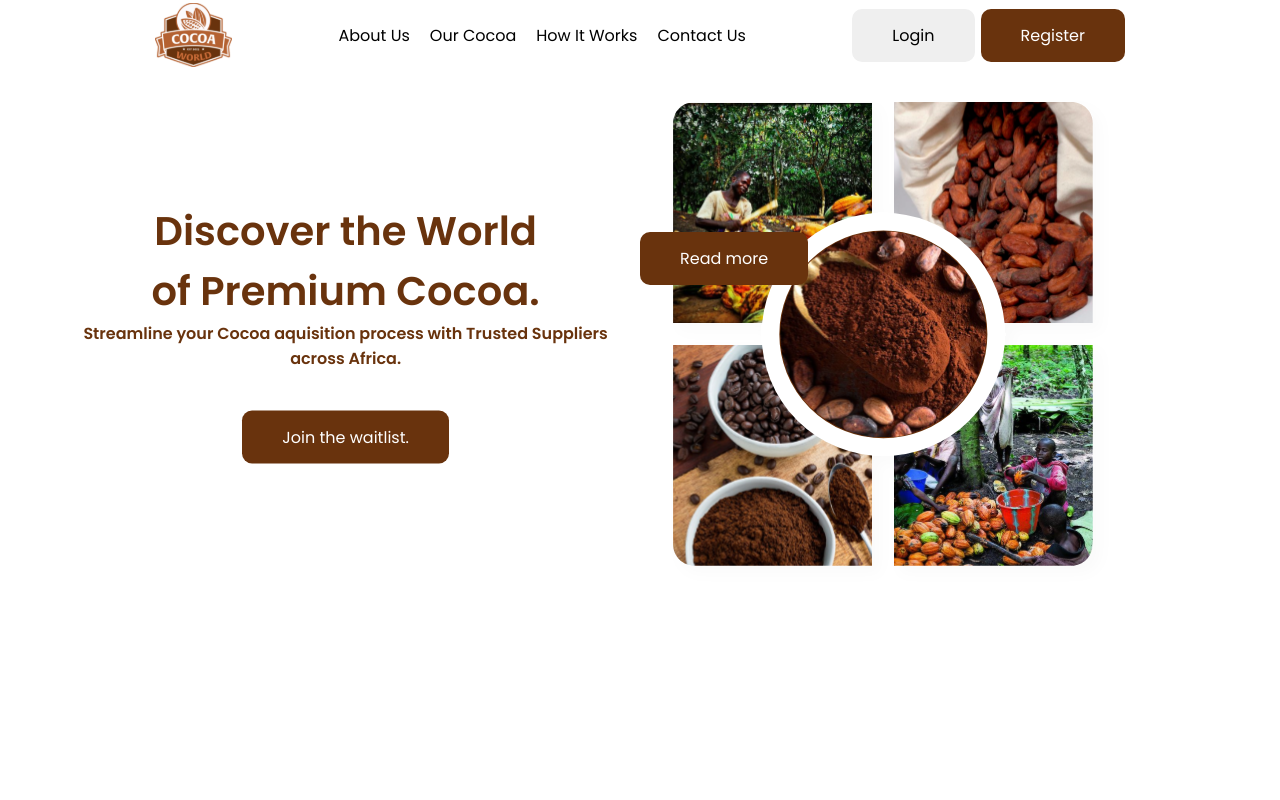
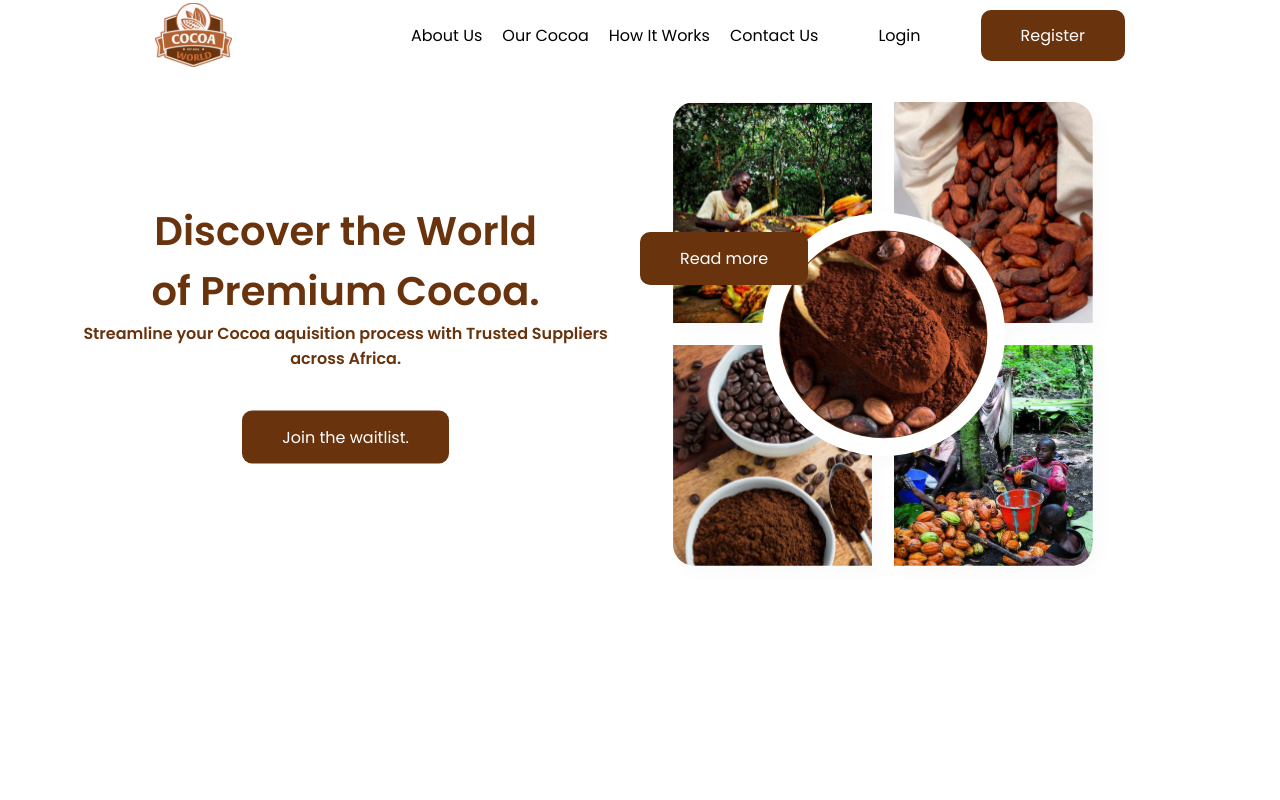
Before and after one commit to JosephMugo8711/cocoa-world3, a React (Create React App) app: page / in a window 1280 px wide. Shown: the top 800 px of the page. Built offline with nearby package versions, Linux system fonts and the light colour scheme.

Commit message:
Update Header.jsx

```diff
--- a/src/components/Header.jsx
+++ b/src/components/Header.jsx
@@ -1,14 +1,16 @@
-import React from 'react'
+import React from 'react';
+import 'animate.css';
+//import { BxFacebook, BxTwitter, BxInstagram, BxGithub, BxYoutube } from 'boxicons';
 
 function Header() {
   return (
     <header className="header">
-    <nav className="nav container flex">
+      <nav className="nav container flex animate__animated animate__backInLeft animate__delay-5s">
         <a href="index.html" className="logo-content flex">
-        <img src="images/LOGO.svg" />
-        {/*<span class="logo-text">DahVidh</span>*/}
+          <img src="images/LOGO.svg" alt="" />
+          {/*<span className="logo-text">DahVidh</span>*/}
         </a>
-      <div className="menu-content">
+        <div className="menu-content ">
           <ul className="menu-list flex">
             <li>
               <a href="#" className="nav-link">
@@ -30,38 +32,41 @@ function Header() {
                 Contact Us
               </a>
             </li>
+            <li>
+              <a className="button3" href="#">
+                Login{" "}
+              </a>
+            </li>
+            <li>
+              <a className="button" href="#">
+                Register{" "}
+              </a>
+            </li>
           </ul>
           <div className="media-icons flex">
             <a href="https://www.facebook.com">
-            <i className="bx bxl-facebook" />
+              {/*<BxFacebook />*/}
             </a>
             <a href="https://twitter.com/i/flow/login">
-            <i className="bx bxl-twitter" />
+             {/*<BxTwitter/> */}
             </a>
             <a href="https://www.instagram.com/accounts/login">
-            <i className="bx bxl-instagram-alt" />
+              {/* <BxInstagram />*/}
             </a>
             <a href="https://github.com/login">
-            <i className="bx bxl-github" />
+             {/* <BxGithub />*/}
             </a>
             <a href="https://www.youtube.com/login">
-            <i className="bx bxl-youtube" />
+              {/*<BxYoutube/> */}
             </a>
           </div>
           <i className="bx bx-x navClose-btn" />
         </div>
-      <div className="contact-content flex">
-        <button className="button3" href="#">
-          Login{" "}
-        </button>
-        <button className="button" href="#">
-          Register{" "}
-        </button>
-      </div>
+
         <i className="bx bx-menu navOpen-btn" />
       </nav>
     </header>
-  )
+  );
 }
 
-export default Header
+export default Header;
```
Lines whose indentation alone changed are shown as unchanged.
